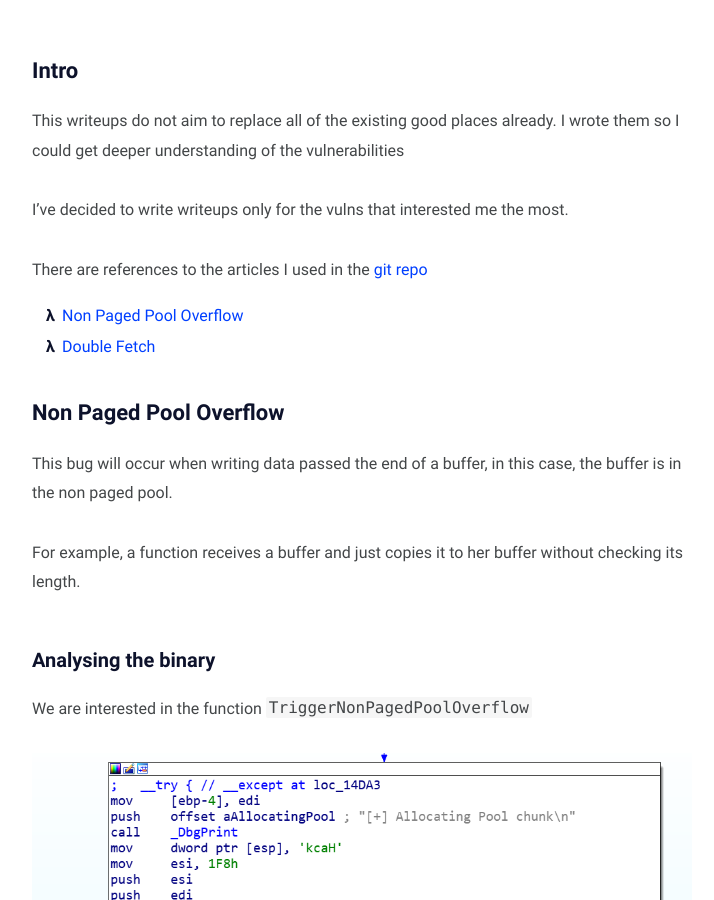
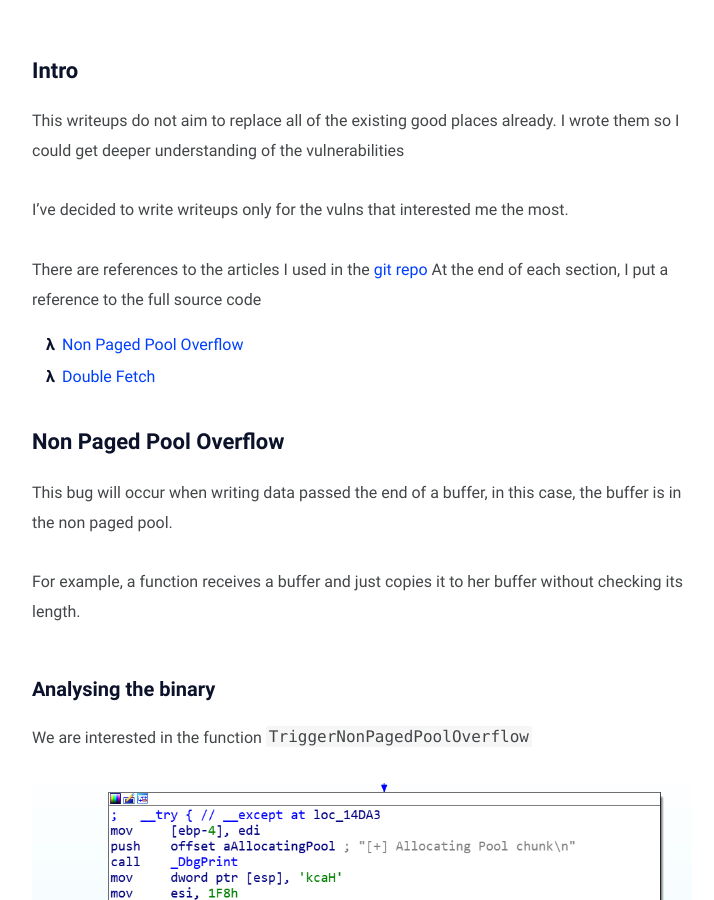
Before and after one commit to yuvaly0/yuvaly0.github.io, a Jekyll site: the page built from _posts/hevd-writeups/2020-09-15-hevd-writeups.md, in a window 1280 px wide and 900 px high, scrolled down 357 px. Shown: the whole window, without its empty margins (278-992 px from the left). Built offline with Jekyll 4.4.1, drawn with Linux system fonts in a browser that asks for light colours; some web fonts are replaced.

Commit message:
updated intro hevd writeup

```diff
--- a/_posts/hevd-writeups/2020-09-15-hevd-writeups.md
+++ b/_posts/hevd-writeups/2020-09-15-hevd-writeups.md
@@ -13,6 +13,7 @@ I wrote them so I could get deeper understanding of the vulnerabilities
 I've decided to write writeups only for the vulns that interested me the most.
 
 There are references to the articles I used in the [git repo](https://github.com/yuvaly0/HEVD_Solutions)
+At the end of each section, I put a reference to the full source code
 
 * [Non Paged Pool Overflow](https://yuvaly0.github.io/2020/09/15/hevd-writeups.html#non-paged-pool-overflow)
 * [Double Fetch](https://yuvaly0.github.io/2020/09/15/hevd-writeups.html#double-fetch)
```
